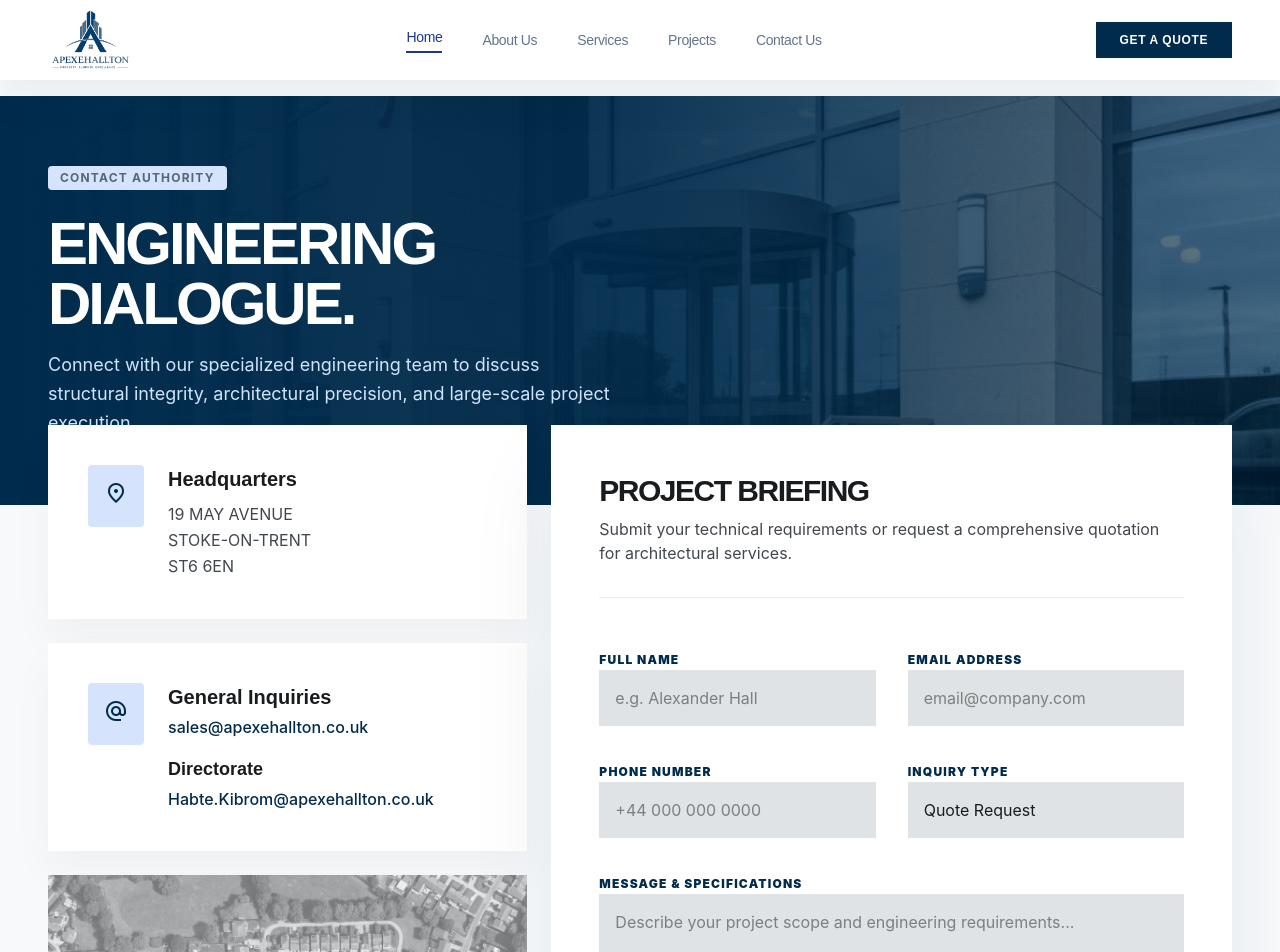
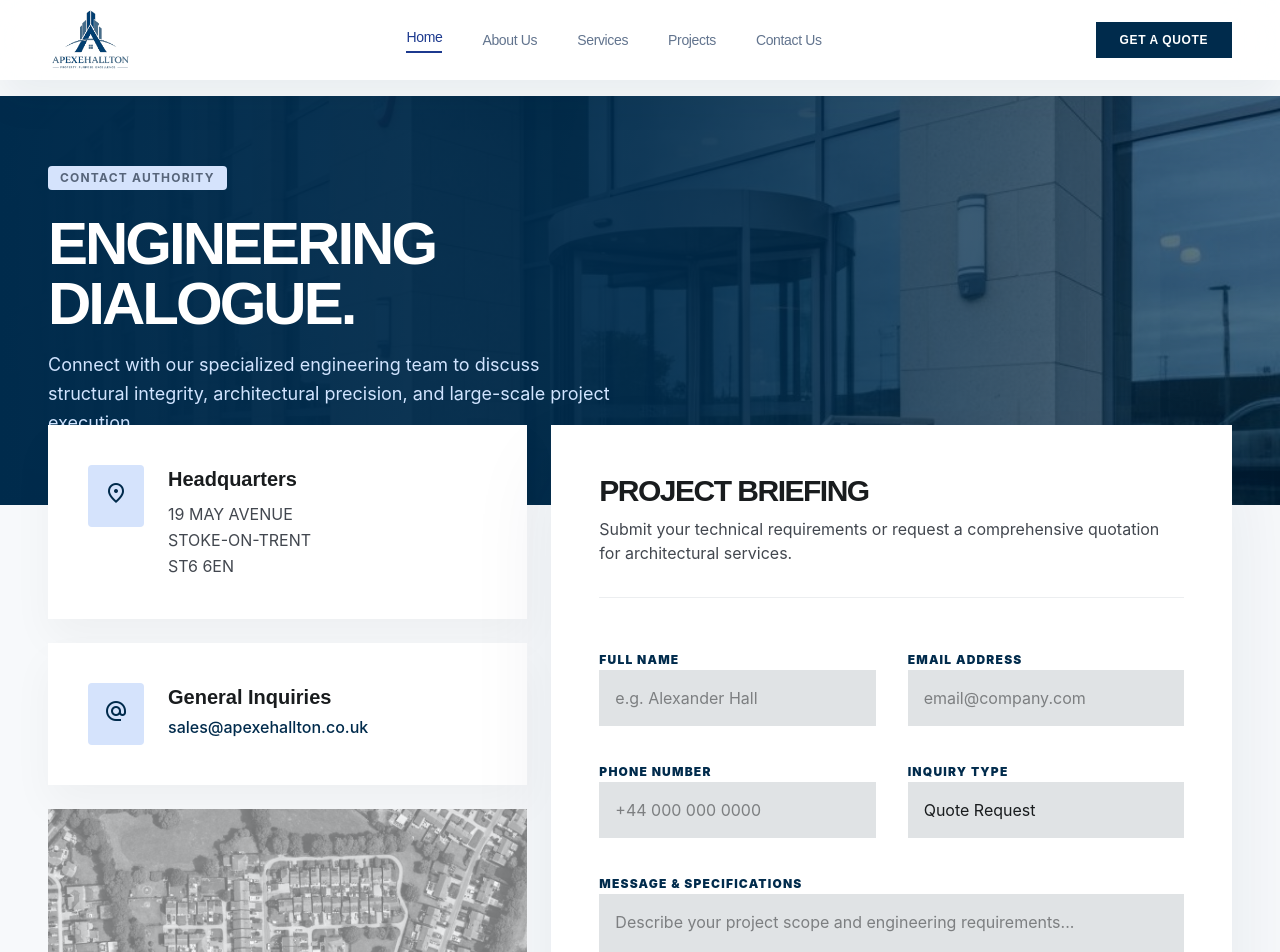
Before and after one commit to Hamzafarooq787/APEXE-HALLTON, a Next.js app: page /contact in a window 1280 px wide. Shown: the top 952 px of the page. Built offline with nearby package versions, Linux system fonts and the light colour scheme.

Commit message:
remove directorate email from contact page

```diff
--- a/app/contact/page.tsx
+++ b/app/contact/page.tsx
@@ -60,12 +60,7 @@ export default function Contact() {
                       sales@apexehallton.co.uk
                     </a>
                   </div>
-                  <div>
-                    <h3 className="font-headline font-bold text-base sm:text-lg text-on-surface mb-1">Directorate</h3>
-                    <a className="text-primary font-medium hover:underline block text-sm sm:text-base" href="mailto:Habte.Kibrom@apexehallton.co.uk">
-                      Habte.Kibrom@apexehallton.co.uk
-                    </a>
-                  </div>
+
                 </div>
               </div>
             </div>
```
